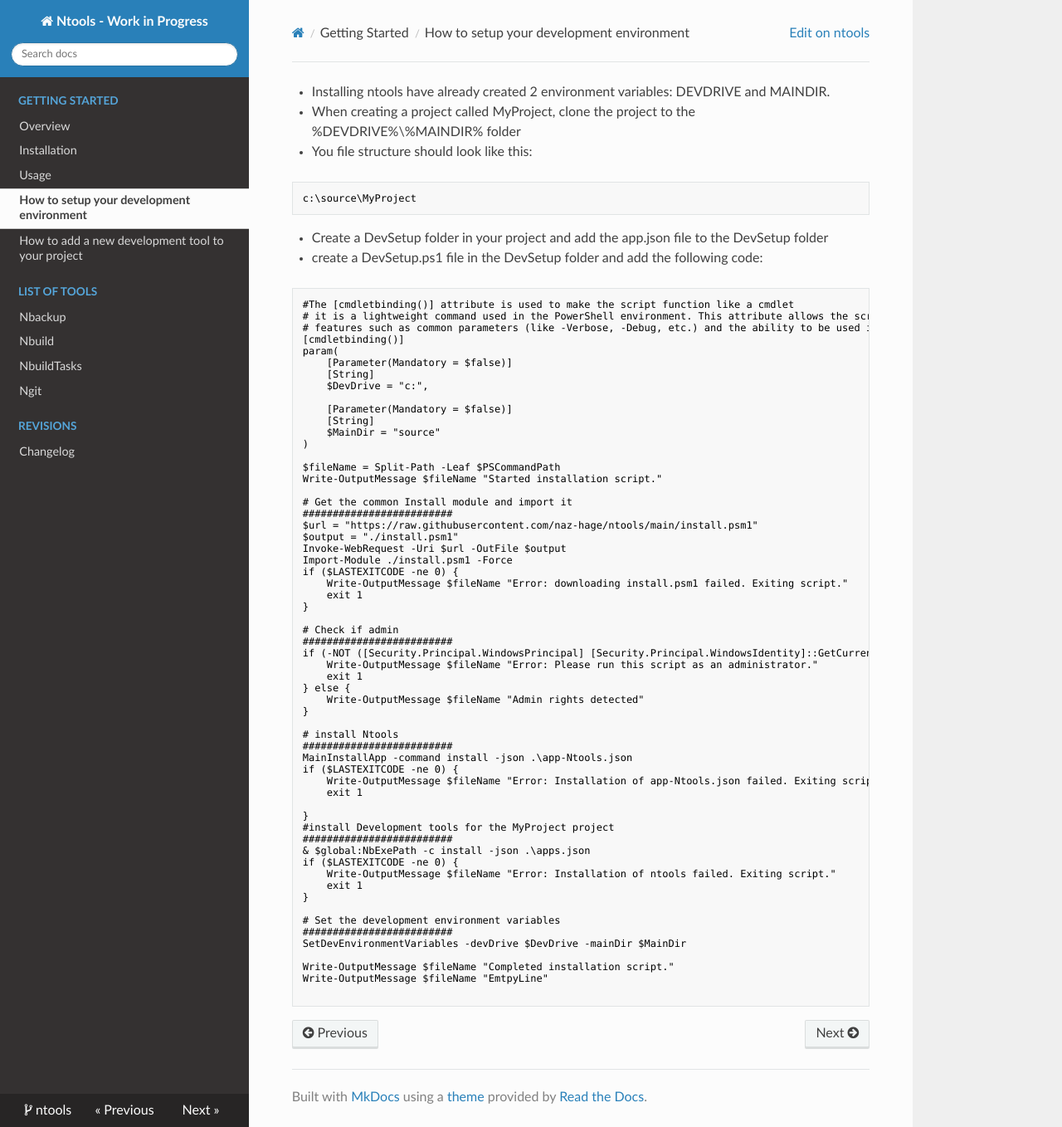
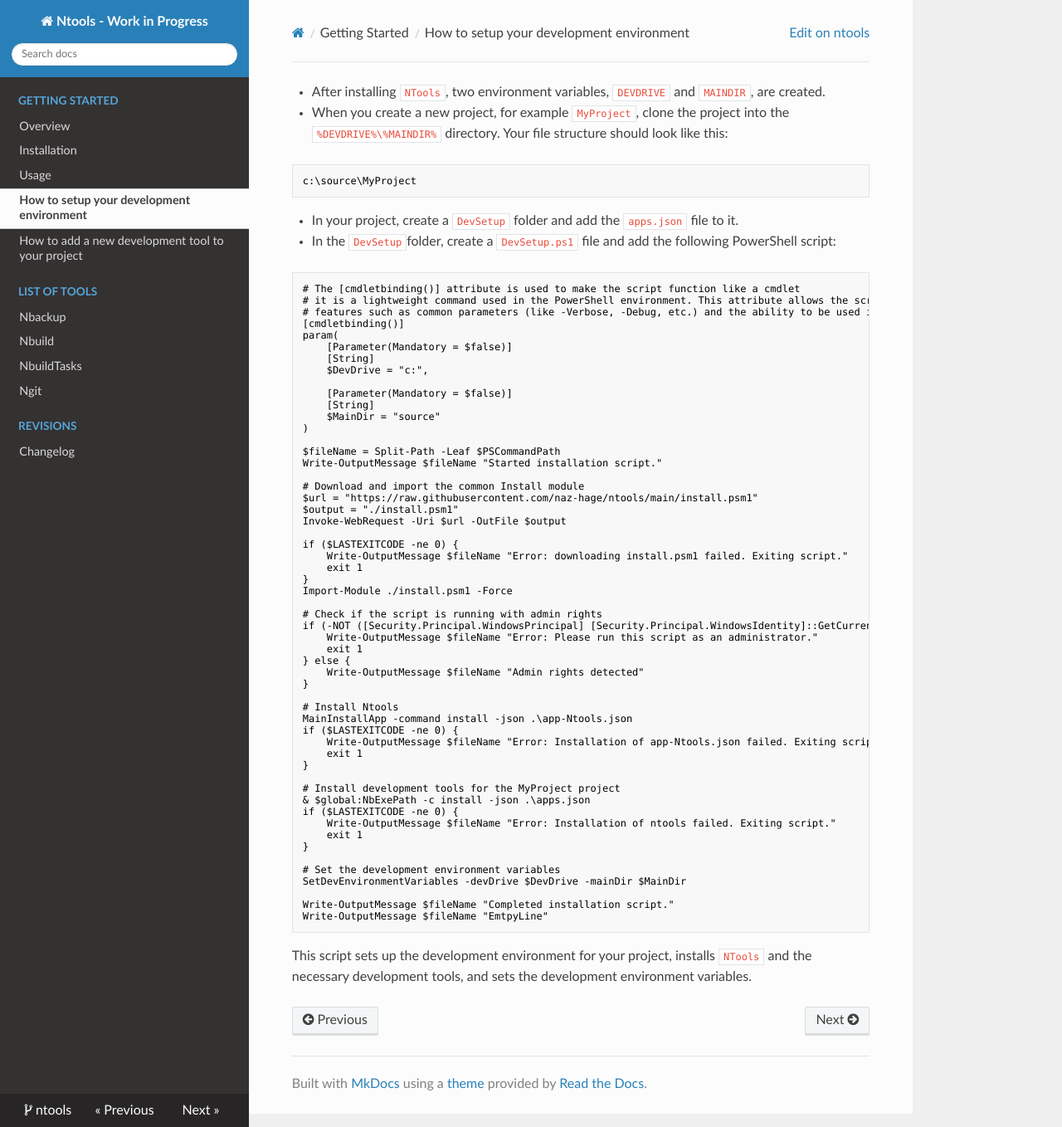
Before and after one commit to naz-hage/ntools, an MkDocs documentation site: the page built from docs/setup.md, in a window 1280 px wide and 1358 px high. Shown: the whole window at 83% size. Built offline with MkDocs 1.6.1, drawn with Linux system fonts in a browser that asks for light colours; nearby versions of some CDN libraries.

Commit message:
docs refinement

````diff
--- a/docs/setup.md
+++ b/docs/setup.md
@@ -1,13 +1,13 @@
-- Installing ntools have already created 2 environment variables: DEVDRIVE and MAINDIR.
-- When creating a project called MyProject, clone the project to the %DEVDRIVE%\%MAINDIR% folder
-- You file structure should look like this:
+- After installing `NTools`, two environment variables, `DEVDRIVE` and `MAINDIR`, are created.
+- When you create a new project, for example `MyProject`, clone the project into the `%DEVDRIVE%\%MAINDIR%` directory. Your file structure should look like this:
 ```cmd
 c:\source\MyProject
 ```
-- Create a DevSetup folder in your project and add the app.json file to the DevSetup folder
-- create a DevSetup.ps1 file in the DevSetup folder and add the following code:
+- In your project, create a `DevSetup` folder and add the `apps.json` file to it.
+- In the `DevSetup`folder, create a `DevSetup.ps1` file and add the following PowerShell script:
+
 ```powershell
-#The [cmdletbinding()] attribute is used to make the script function like a cmdlet
+# The [cmdletbinding()] attribute is used to make the script function like a cmdlet
 # it is a lightweight command used in the PowerShell environment. This attribute allows the script to use cmdlet
 # features such as common parameters (like -Verbose, -Debug, etc.) and the ability to be used in pipelines.
 [cmdletbinding()]
@@ -24,19 +24,18 @@
 $fileName = Split-Path -Leaf $PSCommandPath
 Write-OutputMessage $fileName "Started installation script."
 
-# Get the common Install module and import it
-#########################
+# Download and import the common Install module
 $url = "https://raw.githubusercontent.com/naz-hage/ntools/main/install.psm1"
 $output = "./install.psm1"
 Invoke-WebRequest -Uri $url -OutFile $output
-Import-Module ./install.psm1 -Force
+
 if ($LASTEXITCODE -ne 0) {
     Write-OutputMessage $fileName "Error: downloading install.psm1 failed. Exiting script."
     exit 1
 }
+Import-Module ./install.psm1 -Force
 
-# Check if admin
-#########################
+# Check if the script is running with admin rights
 if (-NOT ([Security.Principal.WindowsPrincipal] [Security.Principal.WindowsIdentity]::GetCurrent()).IsInRole([Security.Principal.WindowsBuiltInRole] "Administrator")) {
     Write-OutputMessage $fileName "Error: Please run this script as an administrator."
     exit 1
@@ -44,16 +43,14 @@
     Write-OutputMessage $fileName "Admin rights detected"
 }
 
-# install Ntools
-#########################
+# Install Ntools
 MainInstallApp -command install -json .\app-Ntools.json
 if ($LASTEXITCODE -ne 0) {
     Write-OutputMessage $fileName "Error: Installation of app-Ntools.json failed. Exiting script."
     exit 1
+}
 
-}
-#install Development tools for the MyProject project
-#########################
+# Install development tools for the MyProject project
 & $global:NbExePath -c install -json .\apps.json
 if ($LASTEXITCODE -ne 0) {
     Write-OutputMessage $fileName "Error: Installation of ntools failed. Exiting script."
@@ -61,10 +58,10 @@
 }
 
 # Set the development environment variables
-#########################
 SetDevEnvironmentVariables -devDrive $DevDrive -mainDir $MainDir
 
 Write-OutputMessage $fileName "Completed installation script."
 Write-OutputMessage $fileName "EmtpyLine"
+```
 
-```
+This script sets up the development environment for your project, installs `NTools` and the necessary development tools, and sets the development environment variables.
````
Also changed, not shown: docs/addtool.md (+19 -3 lines), docs/index.md (+6 -0 lines).
